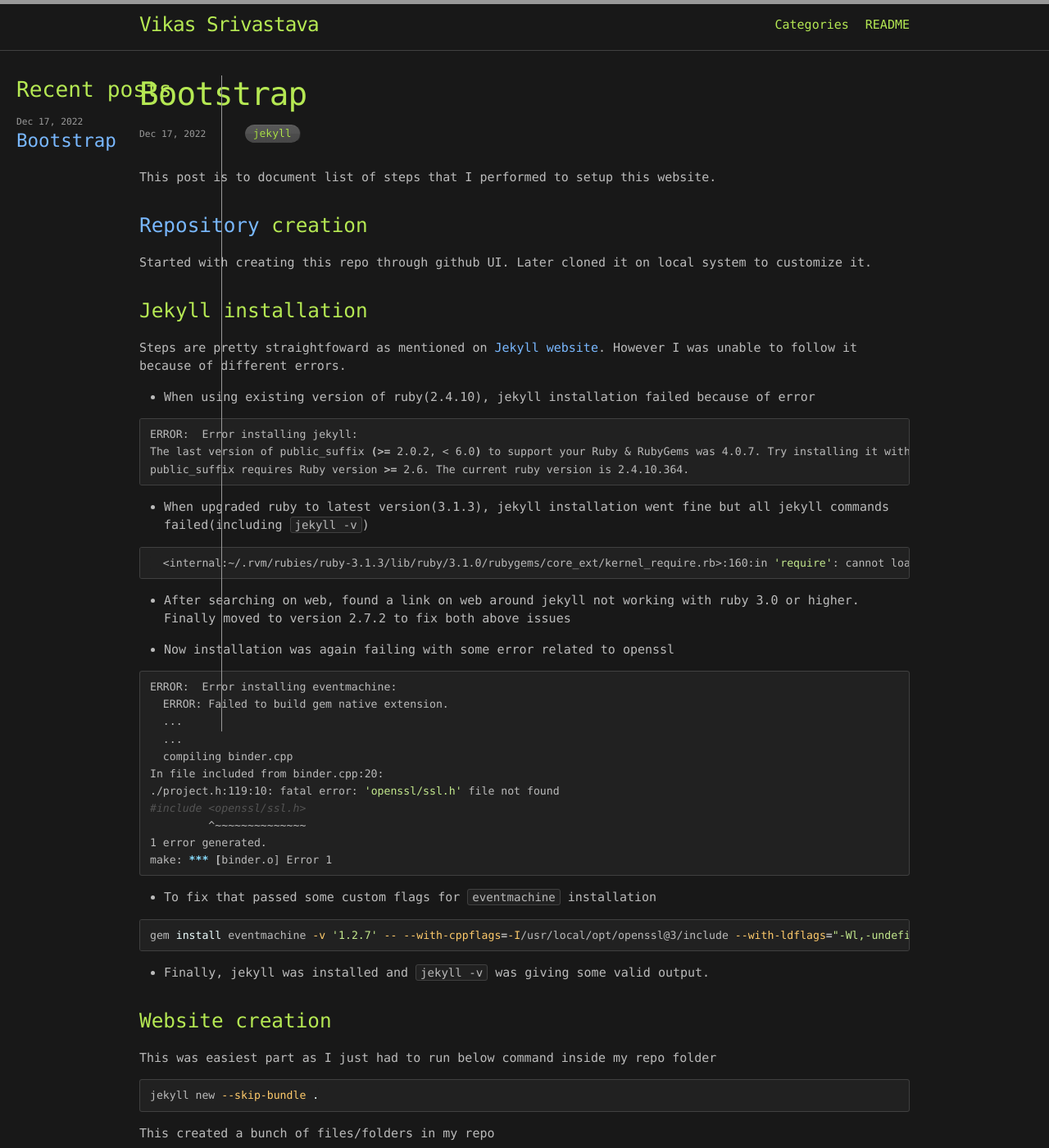
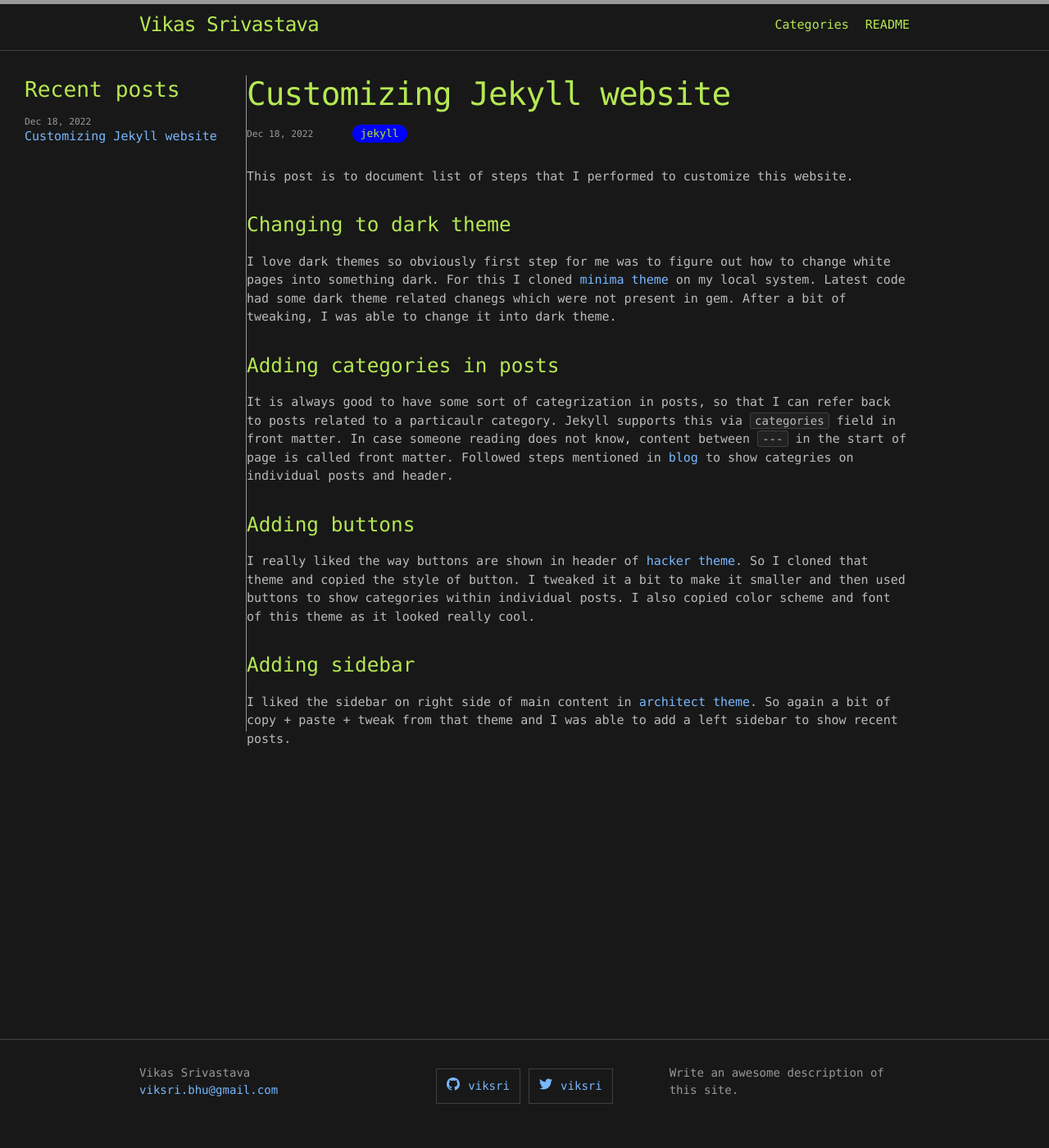
Before and after one commit to viksri/viksri.github.io, a Jekyll site: the page built from _posts/2022-12-17-start.md, in a window 1280 px wide and 1400 px high. Shown: the whole window at 82% size. Built offline with Jekyll 4.4.1, drawn with Linux system fonts in a browser that asks for light colours; some of the changed text lies outside the part shown.

````diff
--- a/_layouts/default.html
+++ b/_layouts/default.html
@@ -17,6 +17,7 @@
                     <a class="post-link" href="{{ post.url | relative_url }}">
                         {{ post.title | escape }}
                     </a>
+                    <br>
 <!--                    {% for category in post.categories %}-->
 <!--                        <small>{{ category | escape}}</small>-->
 <!--                    {% endfor %}-->
--- a/_posts/2022-12-17-start.md
+++ b/_posts/2022-12-17-start.md
@@ -1,81 +1,29 @@
 ---
 layout: post
-title:  "Bootstrap"
-date:   2022-12-17 17:19:05 +0530
+title:  "Customizing Jekyll website"
+date:   2022-12-18 15:52:05 +0530
 categories: jekyll
 ---
 
-This post is to document list of steps that I performed to setup this website.
-<br>
+This post is to document list of steps that I performed to customize this website.
 
-### [Repository](https://github.com/viksri/viksri.github.io) creation
-Started with creating this repo through github UI. Later cloned it on local system to customize it.
-<br>
+### Changing to dark theme
+I love dark themes so obviously first step for me was to figure out how to change white pages into something dark.
+For this I cloned [minima theme](https://github.com/jekyll/minima) on my local system.
+Latest code had some dark theme related chanegs which were not present in gem. After a bit of tweaking, I was able to
+change it into dark theme.
 
-### Jekyll installation
-Steps are pretty straightfoward as mentioned on [Jekyll website](https://jekyllrb.com/docs/installation/). However I was unable to follow it because of different errors.
-- When using existing version of ruby(2.4.10), jekyll installation failed because of error
+### Adding categories in posts
+It is always good to have some sort of categrization in posts, so that I can refer back to posts related to a particaulr category.
+Jekyll supports this via `categories` field in front matter. In case someone reading does not know, content between `---` in the start
+of page is called front matter.
+Followed steps mentioned in [blog](https://blog.webjeda.com/jekyll-categories/) to show categries on individual posts and header.
 
-```bash
-ERROR:  Error installing jekyll:
-The last version of public_suffix (>= 2.0.2, < 6.0) to support your Ruby & RubyGems was 4.0.7. Try installing it with `gem install public_suffix -v 4.0.7` and then running the current command again
-public_suffix requires Ruby version >= 2.6. The current ruby version is 2.4.10.364.
-```
+### Adding buttons
+I really liked the way buttons are shown in header of [hacker theme](https://github.com/pages-themes/hacker). So I cloned that theme
+and copied the style of button. I tweaked it a bit to make it smaller and then used buttons to show categories within individual posts.
+I also copied color scheme and font of this theme as it looked really cool.
 
-- When upgraded ruby to latest version(3.1.3), jekyll installation went fine but all jekyll commands failed(including `jekyll -v`)
-
-```bash
-  <internal:~/.rvm/rubies/ruby-3.1.3/lib/ruby/3.1.0/rubygems/core_ext/kernel_require.rb>:160:in 'require': cannot load such file -- kramdown (LoadError)
-```
-
-- After searching on web, found a link on web around jekyll not working with ruby 3.0 or higher. Finally moved to version 2.7.2 to fix both above issues
-
-- Now installation was again failing with some error related to openssl
-
-```bash
-ERROR:  Error installing eventmachine:
-  ERROR: Failed to build gem native extension.
-  ...
-  ...
-  compiling binder.cpp
-In file included from binder.cpp:20:
-./project.h:119:10: fatal error: 'openssl/ssl.h' file not found
-#include <openssl/ssl.h>
-         ^~~~~~~~~~~~~~~
-1 error generated.
-make: *** [binder.o] Error 1
-```
-
-- To fix that passed some custom flags for `eventmachine` installation
-
-```bash
-gem install eventmachine -v '1.2.7' -- --with-cppflags=-I/usr/local/opt/openssl@3/include --with-ldflags="-Wl,-undefined,dynamic_lookup"
-```
-
-- Finally, jekyll was installed and `jekyll -v` was giving some valid output.
-<br>
-
-### Website creation
-
-This was easiest part as I just had to run below command inside my repo folder
-```bash
-jekyll new --skip-bundle .
-```
-This created a bunch of files/folders in my repo
-```bash
-git/viksri.github.io (main *%) » ls
-404.html     Gemfile.lock _config.yml     _sass        about.md     index.md
-Gemfile      README.md    _site           assets
-```
-To check how website looked, I ran it locally
-```bash
-bundle exec jekyll serve
-```
-
-and website was up and running
-```bash
- Auto-regeneration: enabled for '~/git/viksri.github.io'
-    Server address: http://127.0.0.1:4000/
-```
-
-Next I quickly wrote up this post so that I dont forget these steps and pushed to github.
+### Adding sidebar
+I liked the sidebar on right side of main content in [architect theme](https://github.com/pages-themes/architect). So again a bit of
+copy + paste + tweak from that theme and I was able to add a left sidebar to show recent posts.
--- a/_sass/minima/_base.scss
+++ b/_sass/minima/_base.scss
@@ -199,7 +199,7 @@ pre {
  * Wrapper
  */
 .wrapper {
-  max-width: calc(#{$content-width} - (#{$spacing-unit}));
+  max-width: calc(#{$content-width} - (#{$spacing-unit}) - 300);
   margin-right: auto;
   margin-left: auto;
   padding-right: $spacing-unit / 2;
--- a/_sass/minima/_layout.scss
+++ b/_sass/minima/_layout.scss
@@ -226,7 +226,7 @@
 
 .post-link {
   display: block;
-  @include relative-font-size(1.5);
+  @include relative-font-size(1);
 }
 
 
@@ -301,12 +301,10 @@
 
 .btn {
   display: inline-block;
-  background: -webkit-linear-gradient(top, rgba(240, 240, 240, 0.3), rgba(220, 220, 220, 0.3) 50%, rgba(200, 200, 200, 0.3) 50%, rgba(180, 180, 180, 0.3));
+  background-color: #0000ff;
   padding: 1px 10px;
   border-radius: 100px;
   border: 1px rgba(0, 0, 0, 0.5);
-  border-right: 1px double rgba(0, 0, 0, 0.5);
-  border-bottom: 1px double rgba(0, 0, 0, 0.7);
   border-top: 1px rgba(0, 0, 0, 1);
   font-family: Monaco, "Bitstream Vera Sans Mono", "Lucida Console", Terminal, monospace;
   font-size: 13px;
@@ -342,18 +340,18 @@
 }
 
 .btn:hover {
-  background: -webkit-linear-gradient(top, rgba(240, 240, 240, 0.4), rgba(220, 220, 220, 0.4) 50%, rgba(200, 200, 200, 0.4) 50%, rgba(180, 180, 180, 0.4));
+  background-color: #5555ff;
+  color: $site-title-color;
 }
 
 aside#sidebar {
     float: left;
-    width: 250px;
+    width: 270px;
     min-height: 800px;
-    padding-left: 20px;
+    padding-left: 30px;
     font-size: 12px;
     line-height: 1.3;
     border-right: 1px solid $brand-color;
-    position: fixed;
 }
 
 aside#sidebar p.repo-owner,
````
